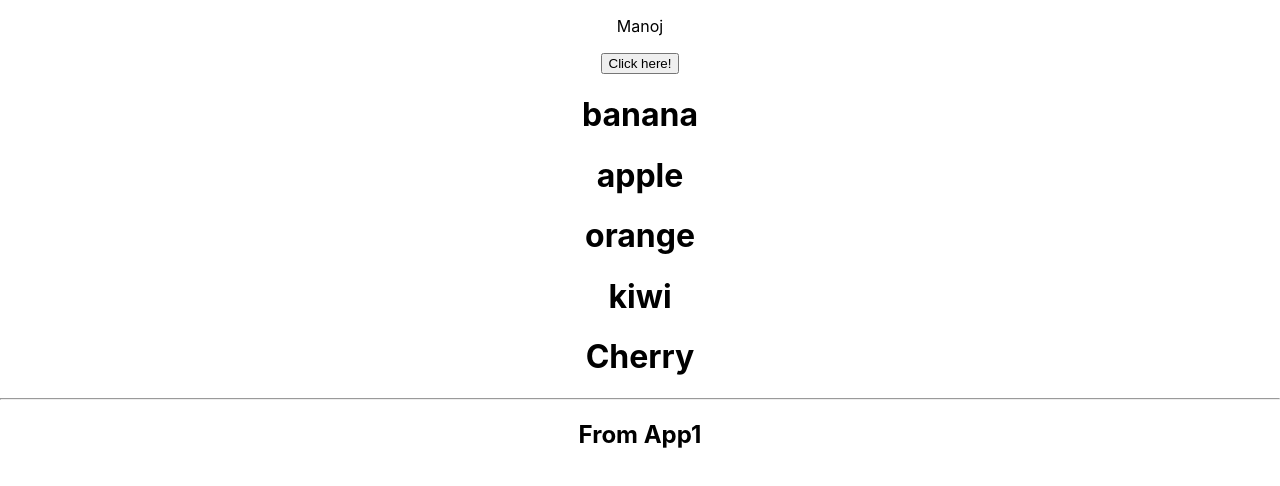
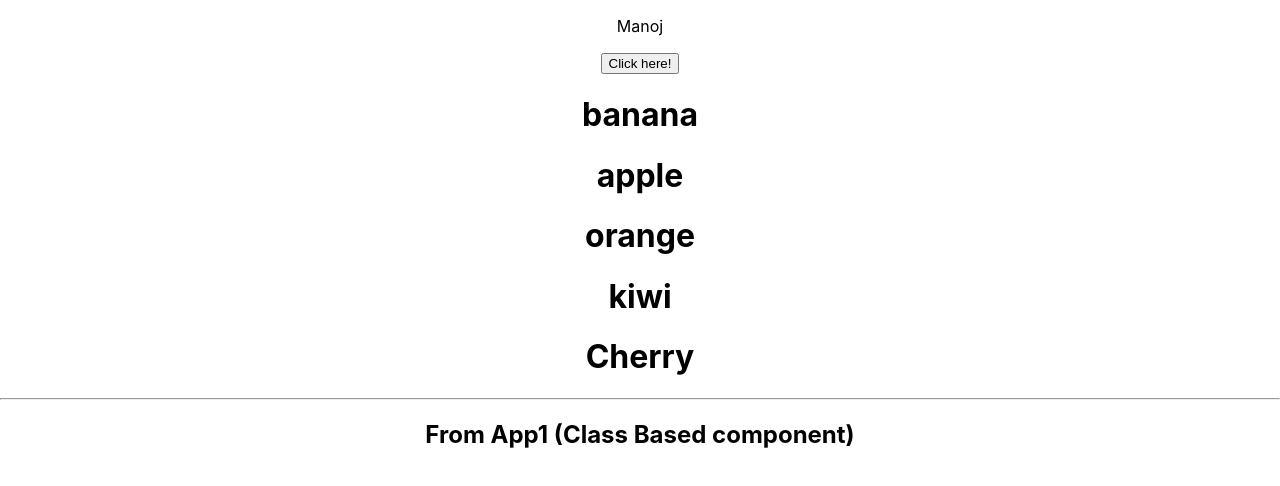
Before and after one commit to manojnaidu619/react-redux-test, a React (Create React App) app: page / in a window 1280 px wide. Shown: the top 486 px of the page. Built offline with nearby package versions, Linux system fonts and the light colour scheme.

Commit message:
Added useeffect

```diff
--- a/src/containers/App.js
+++ b/src/containers/App.js
@@ -1,9 +1,13 @@
-import React, {useState} from 'react'
+import React, {useState, useEffect} from 'react'
 import '../App.css'
 import List from '../List/List'
 import App1 from './App1'
 
 const App = (props) => {
+
+  useEffect(() => {
+    console.log("USeeffect")
+  })
 
  const [state, newstate] = useState({
    name: "Manoj",
--- a/src/containers/App1.js
+++ b/src/containers/App1.js
@@ -2,14 +2,9 @@ import React, {Component} from 'react'
 
 class App1 extends Component{
 
-  componentDidMount(){
-    console.log("from App1 componentDidMount")
-  }
-
   render(){
-    console.log("From App1 Render")
     return(
-      <h2>From App1</h2>
+      <h2>From App1 (Class Based component)</h2>
     )
   }
 }
```
